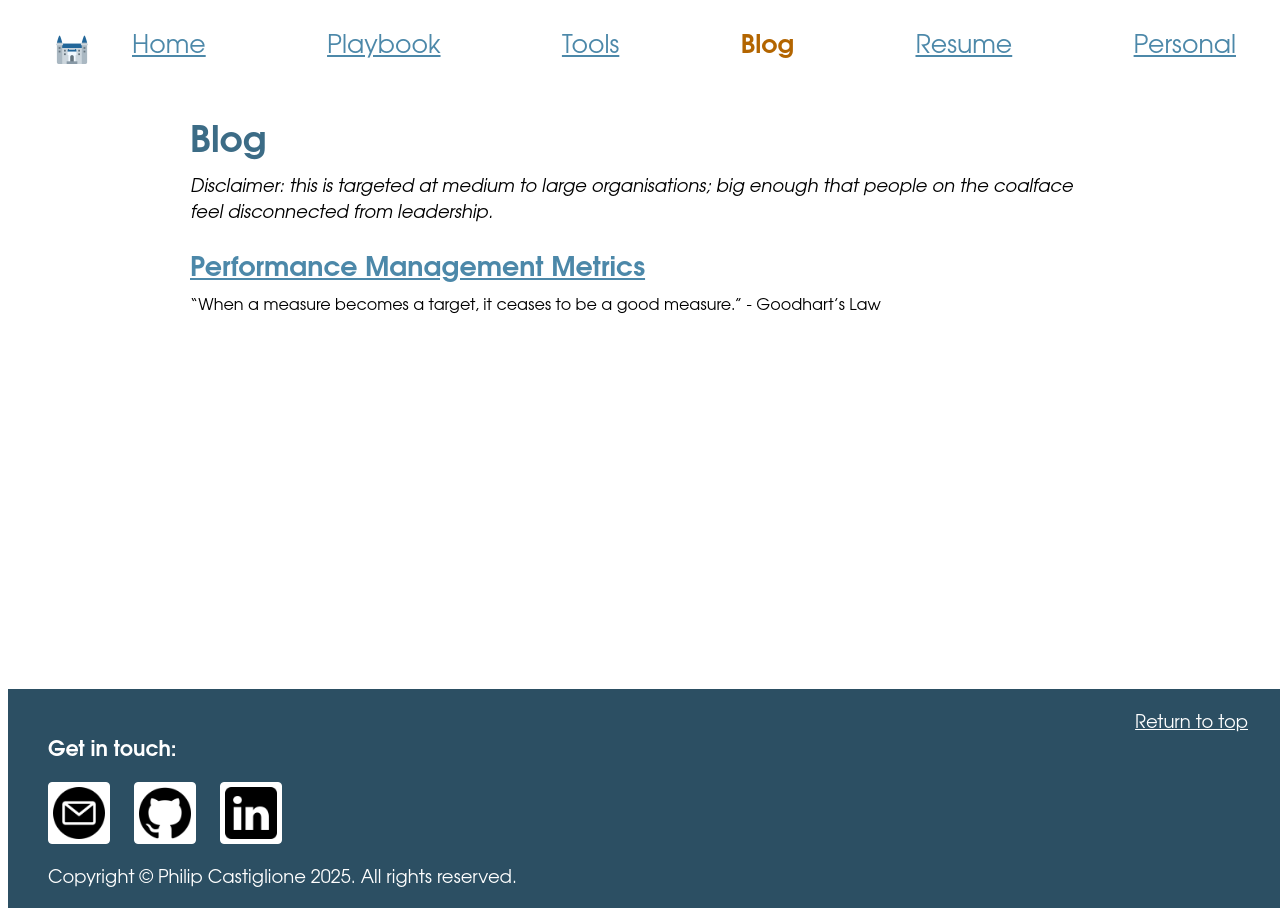
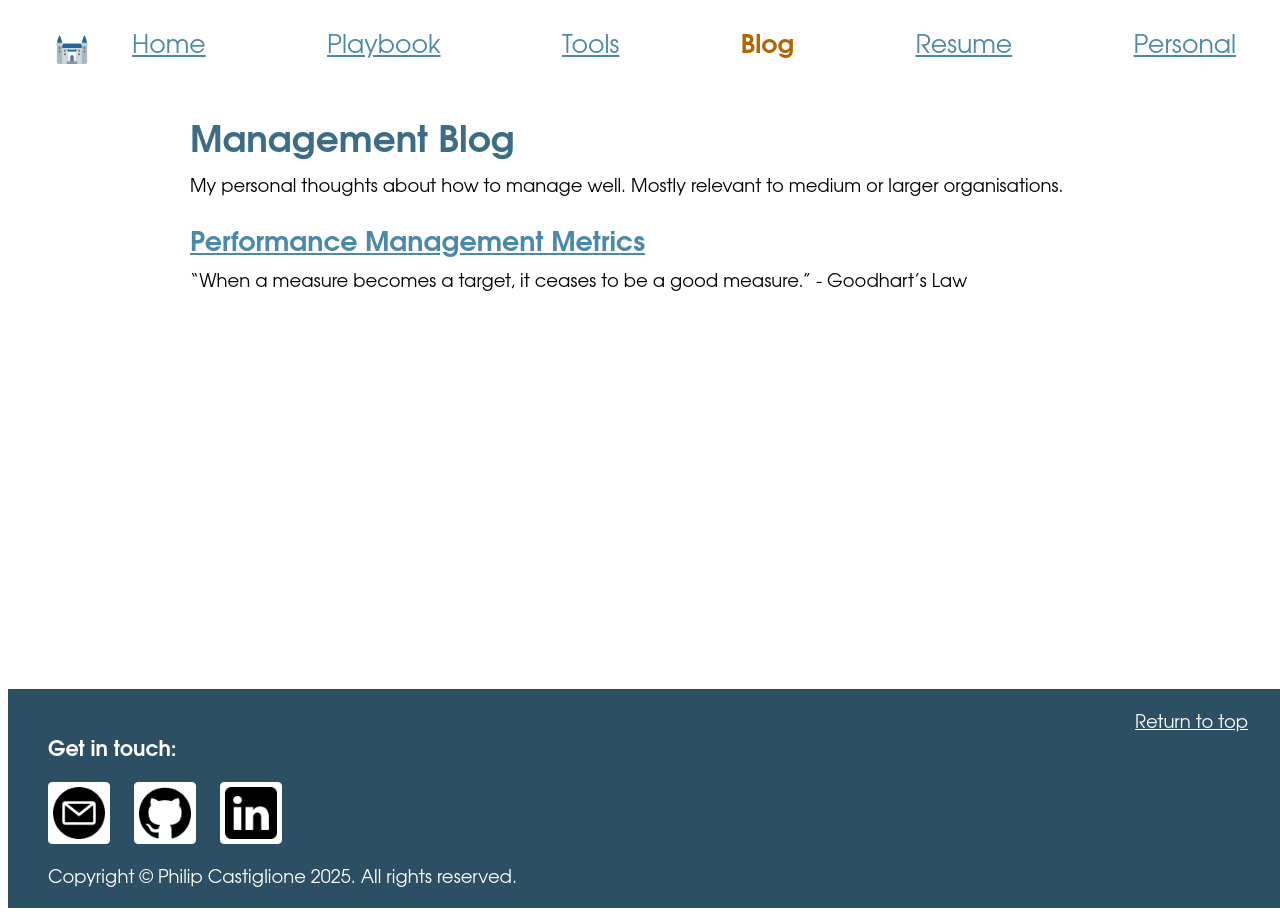
Before and after one commit to PhilipCastiglione/philipcastiglione.github.io, a Jekyll site: the page built from pages/blog/index.md, in a window 1280 px wide. Built offline with Jekyll 4.4.1, drawn with Linux system fonts in a browser that asks for light colours.

Commit message:
planning

```diff
--- a/pages/blog/index.md
+++ b/pages/blog/index.md
@@ -4,15 +4,15 @@ title: Philip Castiglione – Blog
 permalink: /blog/
 ---
 
-# Blog
+# Management Blog
 
-_Disclaimer: this is targeted at medium to large organisations; big enough that people on the coalface feel disconnected from leadership._
+My personal thoughts about how to manage well. Mostly relevant to medium or larger organisations.
 
 <div>
     {% for post in site.posts %}
         <div>
             <h2><a href="{{ post.url }}">{{ post.title }}</a></h2>
-            {{ post.excerpt }}
+            <p>{{ post.excerpt }}</p>
         </div>
     {% endfor %}
 </div>
```
Also changed, not shown: README.md.
